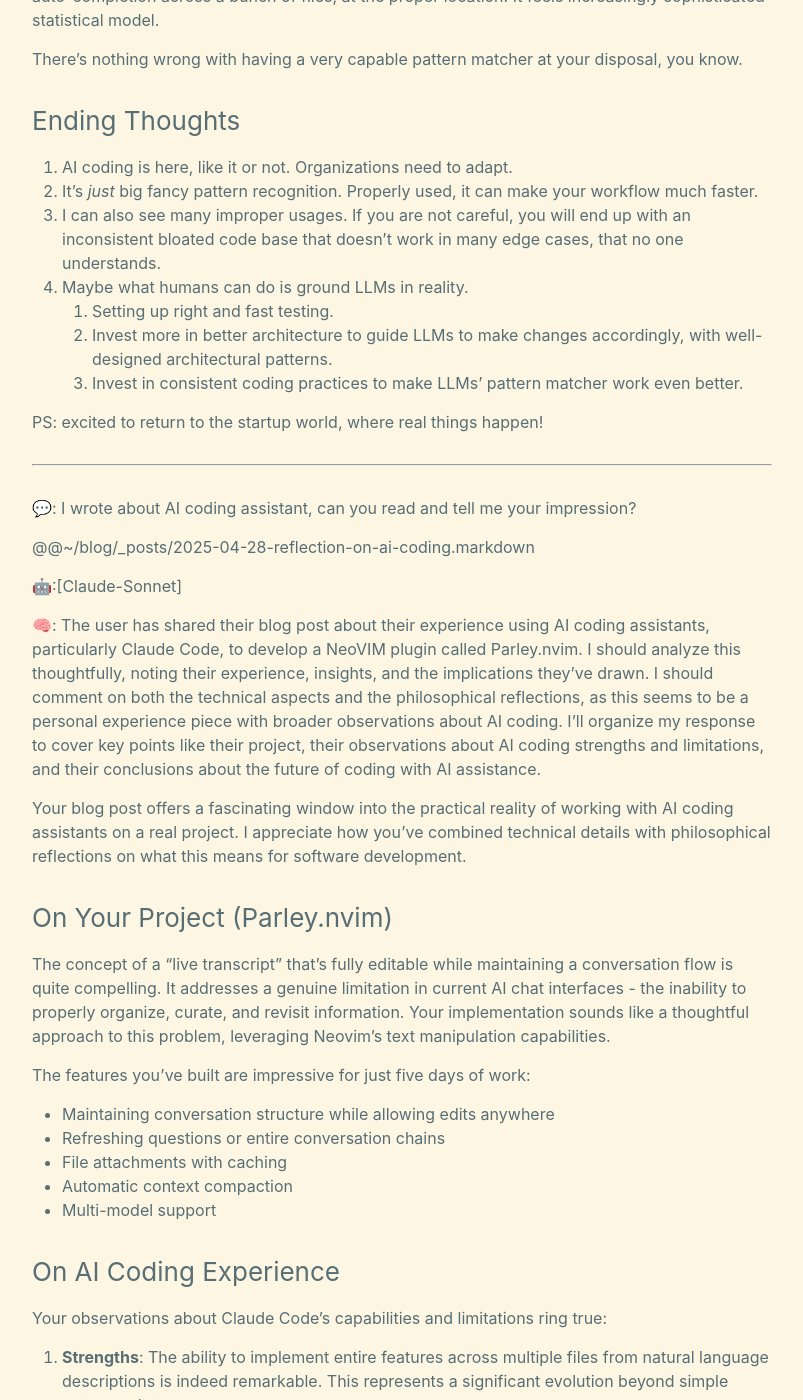
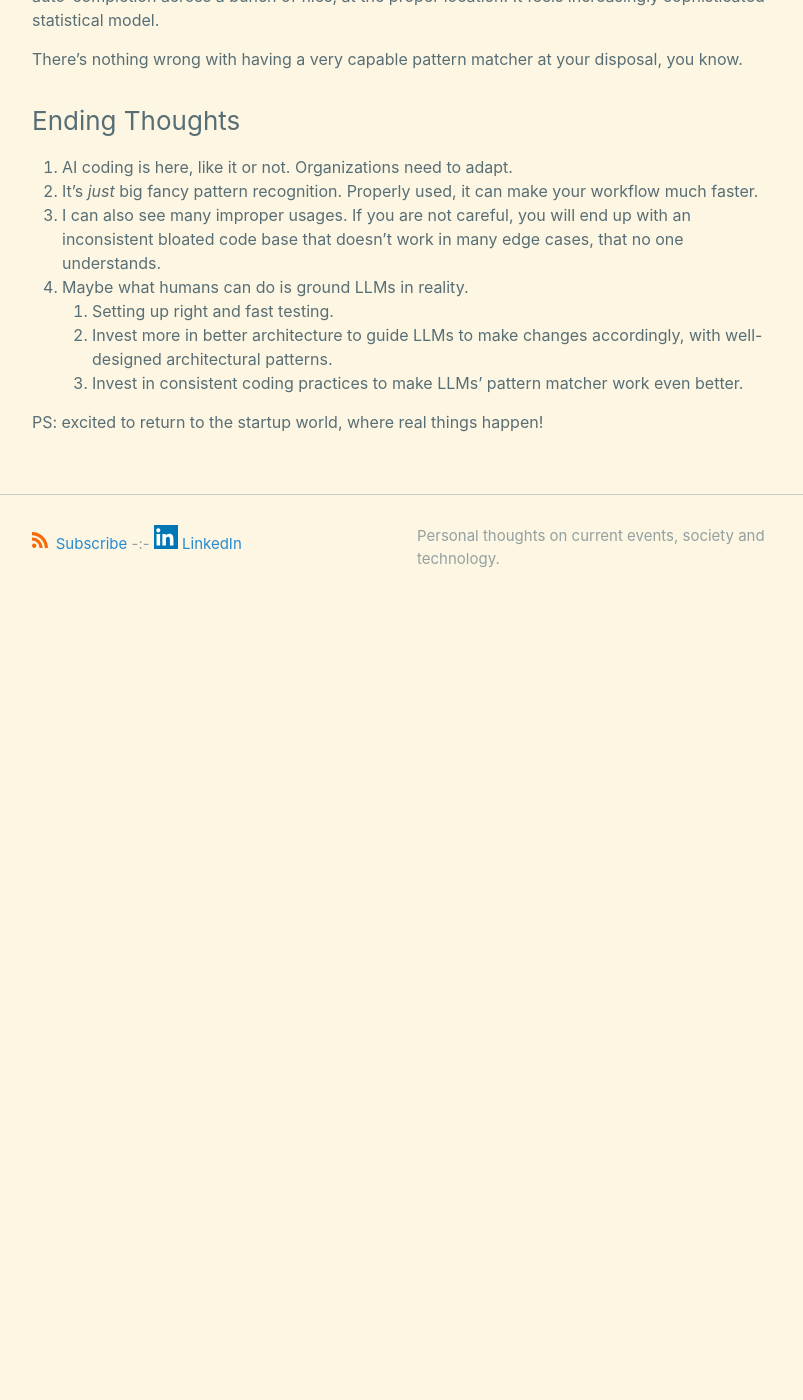
Before and after one commit to xianxu/xianxu.github.io, a Jekyll site: the page built from _posts/2025-04-28-reflection-on-ai-coding.markdown, in a window 1280 px wide and 1400 px high, scrolled down 4011 px. Shown: the whole window, without its empty margins (238-1041 px from the left). Built offline with Jekyll 4.4.1, drawn with Linux system fonts in a browser that asks for light colours; comment, search, counter and statistics services are not loaded; after the commit the page ends 4641 px from its top, so only the background shows below that; some of the changed text lies outside the part shown.

Commit message:
Sync latest _posts from private repo

```diff
--- a/_posts/2025-04-28-reflection-on-ai-coding.markdown
+++ b/_posts/2025-04-28-reflection-on-ai-coding.markdown
@@ -57,7 +57,7 @@
 
 I used `Parley`, over Anthropic's `Claude 3.7 Sonnet`, to review some legal document 100 pages long, 200+K words, in a transcript with tens of questions around the 17 articles of the document, sprinkled with questions about legal terms I don't understand. Exactly how I wanted it to be!
 
-I also used it to criticize this post :). I copied its critics at the end of this post.
+I also used it to criticize this post :).
 
 ## The Learning
 
@@ -94,58 +94,3 @@
     3. Invest in consistent coding practices to make LLMs' pattern matcher work even better.
 
 PS: excited to return to the startup world, where real things happen!
-
----------
-
-💬: I wrote about AI coding assistant, can you read and tell me your impression?
-
-@@~/blog/_posts/2025-04-28-reflection-on-ai-coding.markdown
-
-
-🤖:[Claude-Sonnet]
-
-🧠: The user has shared their blog post about their experience using AI coding assistants, particularly Claude Code, to develop a NeoVIM plugin called Parley.nvim. I should analyze this thoughtfully, noting their experience, insights, and the implications they've drawn. I should comment on both the technical aspects and the philosophical reflections, as this seems to be a personal experience piece with broader observations about AI coding. I'll organize my response to cover key points like their project, their observations about AI coding strengths and limitations, and their conclusions about the future of coding with AI assistance.
-
-Your blog post offers a fascinating window into the practical reality of working with AI coding assistants on a real project. I appreciate how you've combined technical details with philosophical reflections on what this means for software development.
-
-### On Your Project (Parley.nvim)
-
-The concept of a "live transcript" that's fully editable while maintaining a conversation flow is quite compelling. It addresses a genuine limitation in current AI chat interfaces - the inability to properly organize, curate, and revisit information. Your implementation sounds like a thoughtful approach to this problem, leveraging Neovim's text manipulation capabilities.
-
-The features you've built are impressive for just five days of work:
-- Maintaining conversation structure while allowing edits anywhere
-- Refreshing questions or entire conversation chains
-- File attachments with caching
-- Automatic context compaction
-- Multi-model support
-
-### On AI Coding Experience
-
-Your observations about Claude Code's capabilities and limitations ring true:
-
-1. **Strengths**: The ability to implement entire features across multiple files from natural language descriptions is indeed remarkable. This represents a significant evolution beyond simple autocomplete.
-
-2. **Limitations**: The tendency to make localized fixes rather than addressing root causes is an important insight. The "sprinkling nil checks everywhere" approach rather than understanding why an object might be nil in the first place highlights the current limitations of AI reasoning about code.
-
-3. **Feature Implementation vs. Debugging**: Your hypothesis about AI being better at writing features than fixing bugs makes sense given the training data available. Debugging often requires a holistic understanding of program state and execution flow that may be harder for current AI models to grasp.
-
-### Broader Implications
-
-I particularly appreciated your framing of LLMs as "statistical computers" and the emphasis on grounding them in reality. The parallel between how humans write code (iteratively, with compilation and testing) and how we should work with AI seems apt.
-
-Your conclusion about organizations needing to adapt to AI coding is timely. Your suggestions for how to best leverage these tools are practical:
-- Better testing infrastructure
-- Stronger architectural patterns to guide AI changes
-- Consistent coding practices to help pattern matching
-
-### Final Thoughts
-
-What stands out most is your balanced perspective. You're neither dismissive of AI's capabilities nor overly enamored with them. You recognize both the 25x productivity boost and the potential pitfalls of inconsistent, bloated codebases if used carelessly.
-
-The description of your project journey provides a concrete example of how AI and human collaboration can work in practice - with you providing the vision, architectural guidance, and quality control while letting the AI handle implementation details.
-
-This kind of real-world experience report is valuable for the industry as we all figure out how to integrate these new tools into our workflows.
-
-📝: you asked about impressions of your AI coding assistant blog post, I answered highlighting the strengths of your Parley.nvim project, insights on AI coding capabilities/limitations, appreciation for your balanced perspective on AI as statistical computers needing human grounding, and the value of your practical experience report for the industry.
-
-💬:
```
